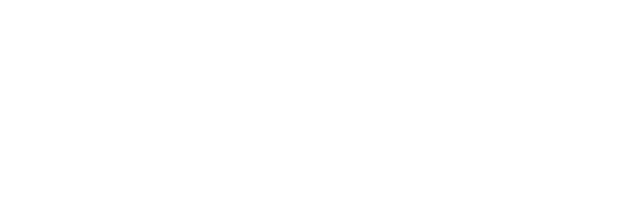
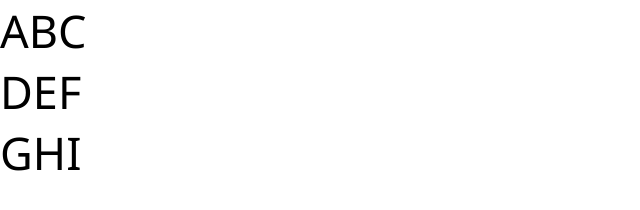
Before and after one commit to ivan975/Responsive-Design, a plain HTML site: page index.html in a window 1280 px wide. Shown: the whole page, without its empty margins (0-640 px from the left). Drawn offline with Linux system fonts and the light colour scheme.

Commit message:
boiler plate added

```diff
--- a/index.html
+++ b/index.html
@@ -8,6 +8,22 @@
     <link rel="stylesheet" href="level1.css">
 </head>
 <body>
-
+    <div class="container">
+        <div class="block-1">
+            <div class="box-1">A</div>
+            <div class="box-2">B</div>
+            <div class="box-3">C</div>
+        </div>
+        <div class="block-2">
+            <div class="box-4">D</div>
+            <div class="box-5">E</div>
+            <div class="box-6">F</div>
+        </div>
+        <div class="block-3">
+            <div class="box-7">G</div>
+            <div class="box-8">H</div>
+            <div class="box-9">I</div>
+        </div>
+    </div>
 </body>
 </html>
--- a/level1.css
+++ b/level1.css
@@ -0,0 +1,22 @@
+/* $gap:4vh;
+$padding:4vh;
+$color:#48CAE5; */
+
+/* mobile:480px;
+tablet:768px;
+desktop:1440px; */
+
+*{
+    margin: 0;
+    padding: 0;
+    box-sizing: border-box;
+}
+body{
+    font-family: 'Segoe UI', Tahoma, Geneva, Verdana, sans-serif;
+    width: 100%;
+    min-height: 100vh;
+    font-size: 45px;
+}
+[class^="block-"]{
+    display:flex;
+}
```
